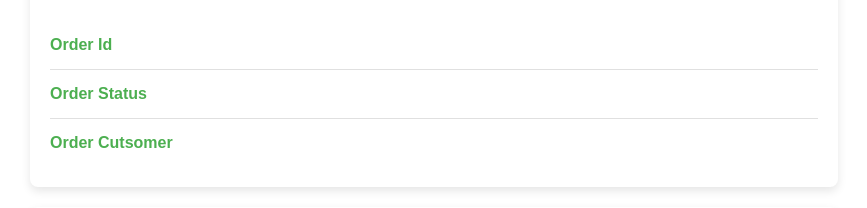
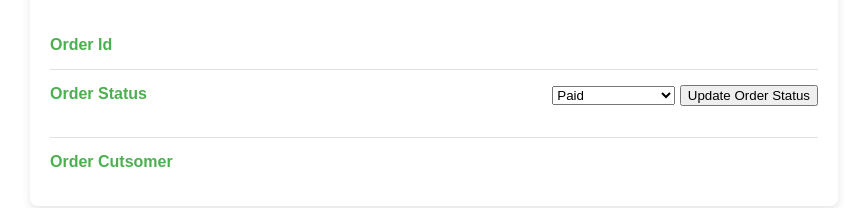
Before and after one commit to lcu-haoboli/642-final, a Flask app: page /order/1 in a window 1280 px wide. Shown: the part 137-345 px from the top of the page, without its empty margins (206-1073 px from the left). Run offline with Flask 3, Linux system fonts and the light colour scheme.

Commit message:
finished staff update user order details

```diff
--- a/controllers/order.py
+++ b/controllers/order.py
@@ -61,3 +61,17 @@ def cancleOrder(id):
 		print(e)
 		flash("Cancle Failed", "error")
 		return jsonify({'message': 'Cancle Faild'}), 500
+
+@order_bp.route("/update/<id>", methods = ["POST"])
+def updateStatus(id):
+	try:
+		new_status = request.form.get("order-status")
+		result = db_session.query(Order).filter(Order.orderId == id).update({Order.orderStatus : new_status})
+		db_session.commit()
+		if result == 1:
+			flash("Update Order status successfuly", "success")
+		return redirect(url_for("order.details", id = id))
+	except Exception as e:
+		print(e)
+		flash("Update Order status failed", "error")
+		return redirect(url_for("order.details", id = id))
--- a/static/styles/order_details.css
+++ b/static/styles/order_details.css
@@ -3,7 +3,6 @@ h1 {
   font-size: 24px;
   margin: 20px 0;
 }
-
 
 .order-details {
   width: 60%;
@@ -16,12 +15,15 @@ h1 {
   margin-top: 20px;
 }
 
-
 .section {
   display: flex;
   justify-content: space-between;
   padding: 15px 0;
   border-bottom: 1px solid #e0e0e0;
+}
+
+.order-status {
+  display: flex;
 }
 
 .section p {
@@ -30,14 +32,16 @@ h1 {
   font-weight: bold;
 }
 
+.order-status p {
+  margin-right: 10px;
+}
 .section:last-child {
   border-bottom: none;
 }
 
 .section p:first-child {
-    color: #4CAF50;
+  color: #4caf50;
 }
-
 
 @media (max-width: 768px) {
   .order-details {
@@ -54,8 +58,6 @@ h1 {
     font-size: 14px;
   }
 }
-
-/* table */
 
 .table-container {
   width: 60%;
@@ -79,9 +81,8 @@ table {
   overflow: hidden;
 }
 
-/* Table Header */
 thead {
-    background-color: #4CAF50;
+  background-color: #4caf50;
   color: white;
 }
 
@@ -92,7 +93,6 @@ thead th {
   text-align: left;
 }
 
-/* Table Body */
 tbody tr {
   border-bottom: 1px solid #ddd;
 }
@@ -111,20 +111,19 @@ tbody td {
   color: #333;
 }
 
-/* Column Alignment */
 td:nth-child(2),
 td:nth-child(3),
 td:nth-child(4) {
   text-align: center;
 }
 
-/* Responsive Design */
 @media (max-width: 768px) {
   table {
     width: 100%;
   }
 
-    thead th, tbody td {
+  thead th,
+  tbody td {
     padding: 10px;
     font-size: 14px;
   }
--- a/templates/order/order_details.html
+++ b/templates/order/order_details.html
@@ -14,8 +14,6 @@
 <body>
   {% import "navbar.html" as components %} {{ components.navbar() }}
   <div class="order-details">
-
-
     <h1>Order {{order.orderId}} details</h1>
 
     <div class="section">
@@ -25,8 +23,21 @@
 
     <!--  -->
     <div class="section">
-      <p>Order Status</p>
-      <p>{{order['orderStatus']}}</p>
+      <div class="order-status">
+        <p>Order Status</p>
+        <p>{{order['orderStatus']}}</p>
+      </div>
+      <div>
+        <form method="POST" action="{{ url_for('order.updateStatus', id = order['orderId']) }}">
+        <select id="order-status" name="order-status">
+          <option value="paid">Paid</option>
+          <option value="shipping">Shipping</option>
+          <option value="deliveried">Deliverd Account</option>
+          <option value="canceled">Canceled</option>
+        </select>
+        <button type="submit">Update Order Status</button>
+      </form>
+      </div>
     </div>
 
     <div class="section">
@@ -59,10 +70,12 @@
             detail['pricePerUnit'] }}
           </td>
           <td>
-            {{ detail['premadeBoxId'] if detail['premadeBoxId'] is not none else'' }}
+            {{ detail['premadeBoxId'] if detail['premadeBoxId'] is not none
+            else'' }}
           </td>
           <td>
-            $ {{ (detail['orderQuantity'] * (detail['pricePerPack'] or detail['pricePerKilo'] or detail['pricePerUnit'])) | round(2) }}
+            $ {{ (detail['orderQuantity'] * (detail['pricePerPack'] or
+            detail['pricePerKilo'] or detail['pricePerUnit'])) | round(2) }}
           </td>
         </tr>
         {% endfor %}
```
Lines whose indentation alone changed are shown as unchanged.
